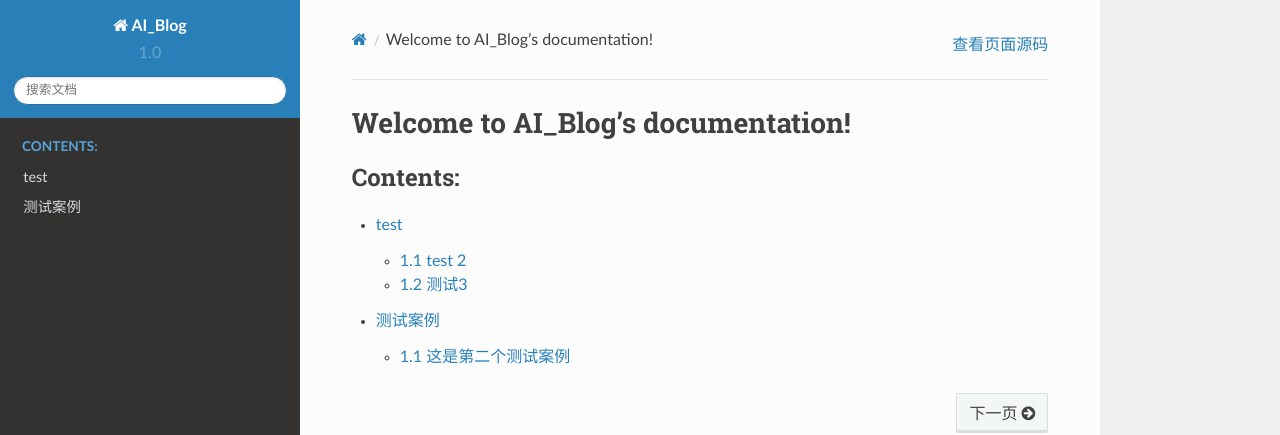
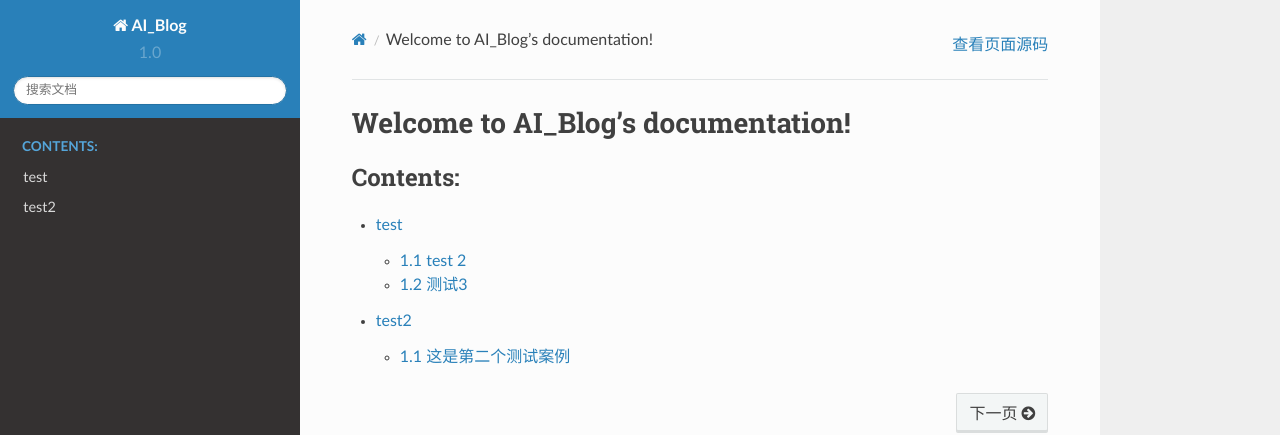
Before and after one commit to Jiangxg/AI_Blog, a Sphinx documentation site: the page built from source/index.rst, in a window 1280 px wide. Shown: the top 435 px of the page. Built offline with Sphinx 7.4.7 and the Read the Docs theme 2.0.0, drawn with Linux system fonts in a browser that asks for light colours.

Commit message:
'testing'

```diff
--- a/source/test2.rst
+++ b/source/test2.rst
@@ -1,4 +1,4 @@
-测试案例
+test2
 ======================
 
 1.1 这是第二个测试案例
```
